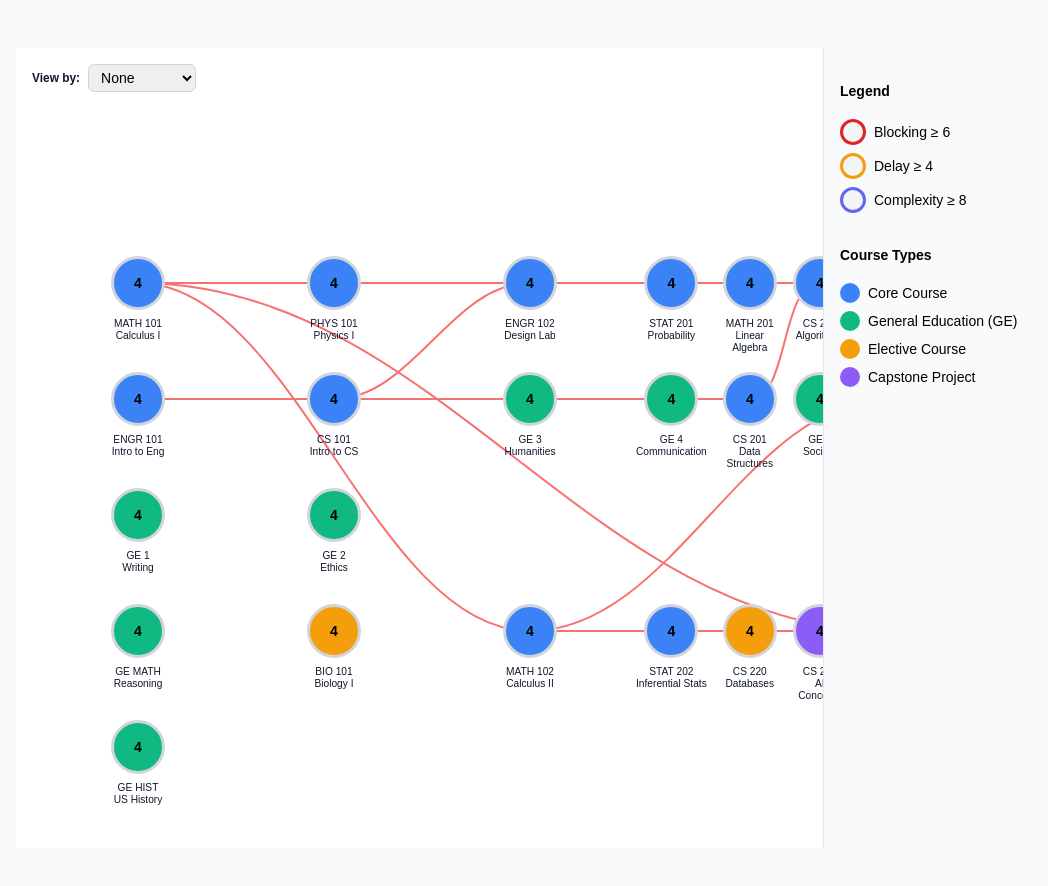
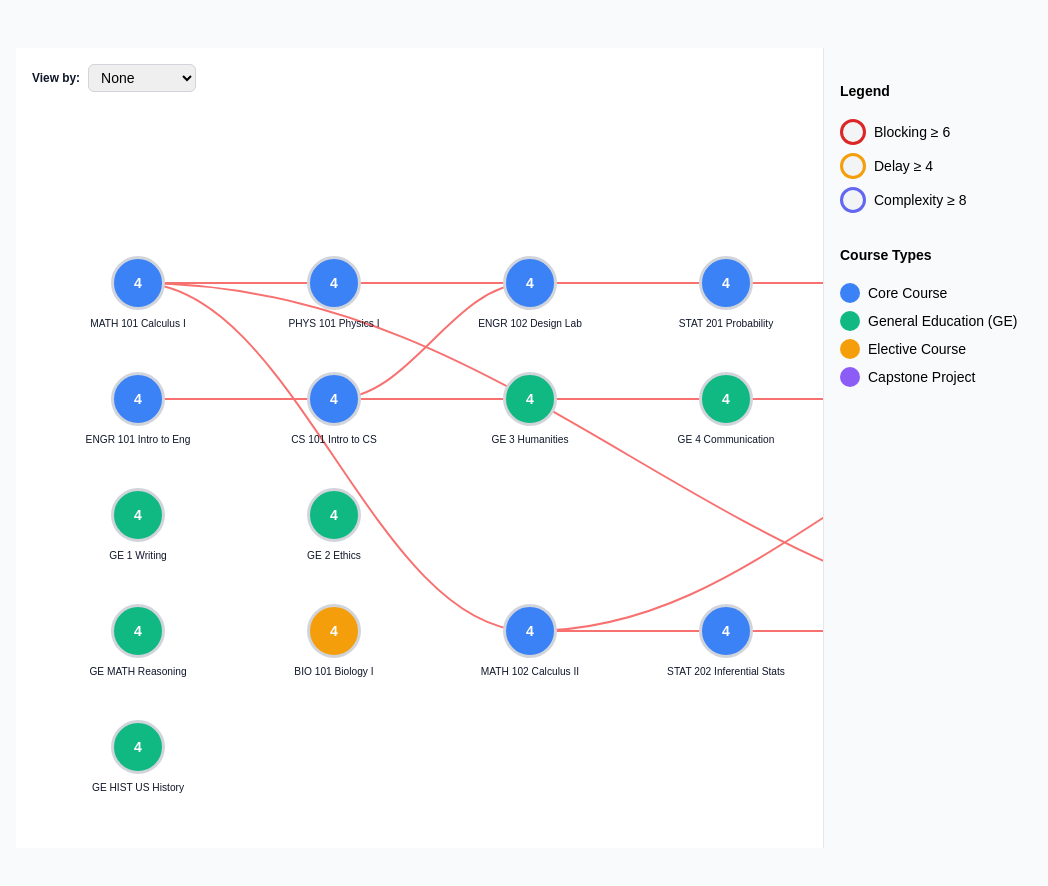
Before and after one commit to xhpmoonx/chart-vip-vue, a JavaScript app: page / in a window 1280 px wide. Shown: the top 886 px of the page, without its empty margins (32-1080 px from the left). Built offline with nearby package versions, Linux system fonts and the light colour scheme.

Commit message:
the view by is working now

```diff
--- a/src/components/CourseNode.vue
+++ b/src/components/CourseNode.vue
@@ -1,33 +1,43 @@
 <template>
   <div
     class="course"
-    :class="[props.metricClass, props.stateClass, props.course.type]"
-    @mouseenter="emit('hover', props.course.id)"
-    @mouseleave="emit('leave')"
-    @click="emit('select', props.course)"
+    :class="[metricClass, stateClass, course.type]"
+    @mouseenter="$emit('hover', course.id)"
+    @mouseleave="$emit('leave')"
+    @click="$emit('select', course)"
   >
-    <div class="shape" :id="props.course.id">
-      <span class="units">{{ props.course.units }}</span>
+    <div class="shape" :id="course.id">
+      <span class="units">{{ course.units }}</span>
     </div>
     <div class="label" v-html="formattedLabel" />
   </div>
 </template>
-
 
 <script setup>
 import { computed } from 'vue';
 
 const props = defineProps({
   course: Object,
-  metricClass: String,
-  stateClass: String
+  mode: String,
+  highlightedId: String
 });
 
-const emit = defineEmits(['hover', 'leave', 'select']);
+const formattedLabel = computed(() =>
+  props.course.label.replace(/\\n/g, '<br>')
+);
 
-const formattedLabel = computed(() => {
-  return props.course.label.replace(/\n/g, '<br>');
+const metricClass = computed(() => {
+  if (!props.course.metrics || props.mode === 'none') return '';
+  const { blocking, delay, complexity } = props.course.metrics;
+  if (props.mode === 'blocking' && blocking >= 6) return 'high-blocking';
+  if (props.mode === 'delay' && delay >= 4) return 'high-delay';
+  if (props.mode === 'complexity' && complexity >= 8) return 'high-complexity';
+  return '';
 });
+
+const stateClass = computed(() =>
+  props.highlightedId === props.course.id ? 'active' : ''
+);
 </script>
 
 <style scoped>
@@ -55,35 +65,23 @@ const formattedLabel = computed(() => {
   font-size: 0.875rem;
 }
 
-.core {
-  color: white;
-}
 .core .shape {
   background-color: #3b82f6;
-}
-
-.ge {
   color: white;
 }
 .ge .shape {
   background-color: #10b981;
-}
-
-.elective {
   color: white;
 }
 .elective .shape {
   background-color: #f59e0b;
-}
-
-.capstone {
   color: white;
 }
 .capstone .shape {
   background-color: #8b5cf6;
+  color: white;
 }
 
-/* 🎯 Metric highlight borders */
 .high-blocking .shape {
   border-color: #dc2626;
 }
--- a/src/components/CurriculumGraph.vue
+++ b/src/components/CurriculumGraph.vue
@@ -18,7 +18,14 @@
       zIndex: 1
     }"
   >
-    <CourseNode :course="course" />
+  <CourseNode
+  :course="course"
+  :mode="mode"
+  :highlighted-id="highlightedId"
+  @hover="onHover"
+  @leave="clearHighlights"
+  @select="selectCourse"
+/>
   </div>
 </div>
 
```
